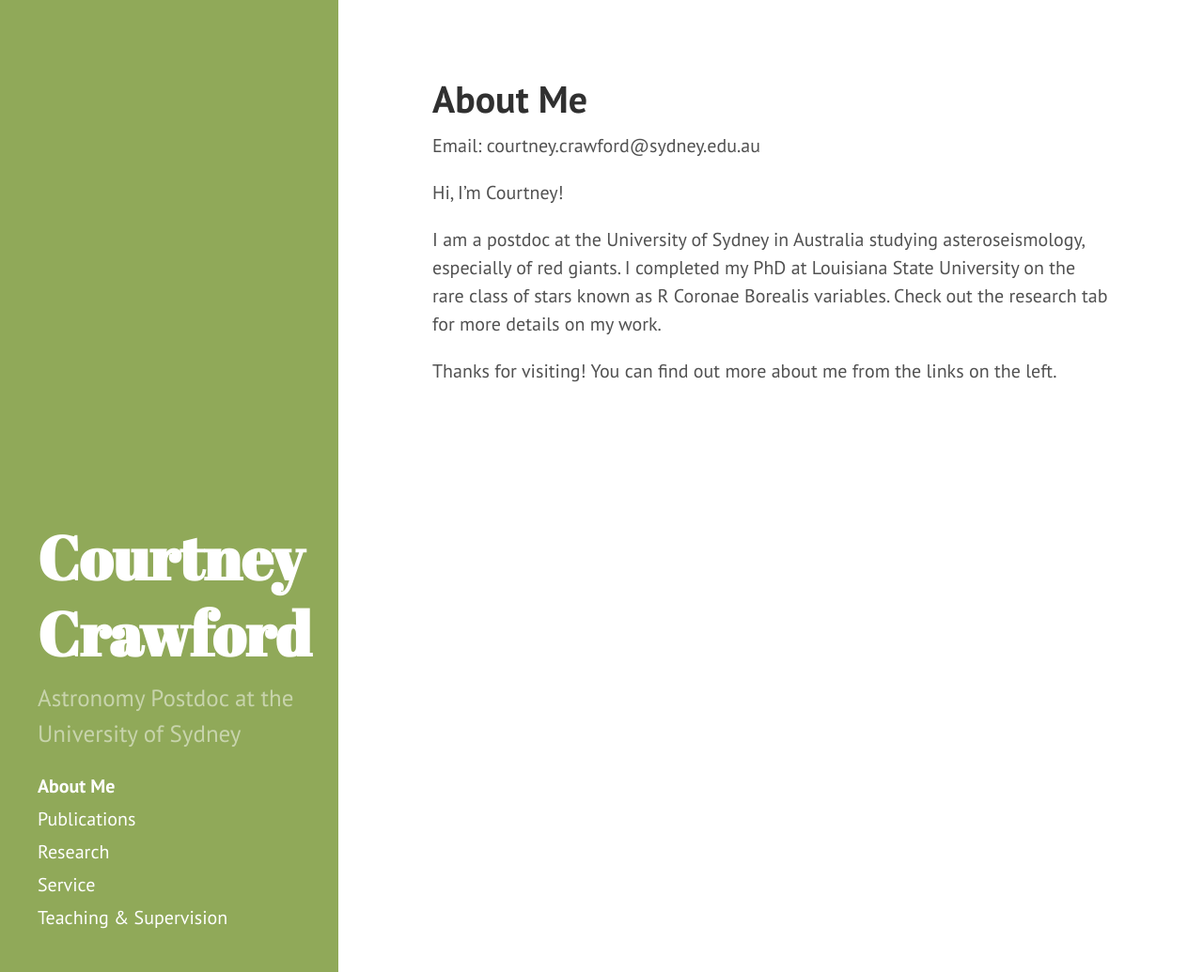
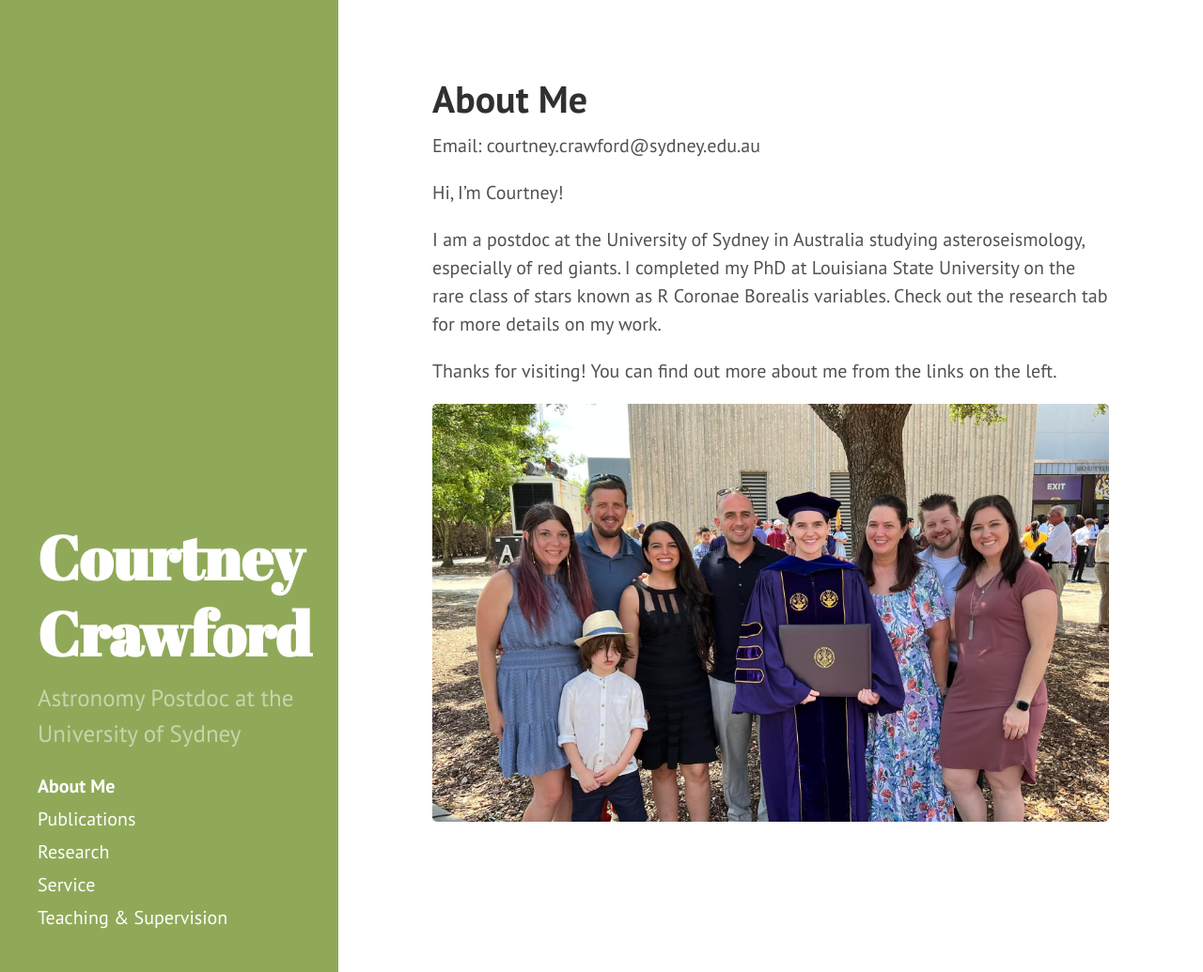
Before and after one commit to courtcraw/courtcraw.github.io, a Jekyll site: the page built from index.md, in a window 1280 px wide and 1035 px high. Shown: the whole window at 94% size. Built offline with Jekyll 4.4.1, drawn with Linux system fonts in a browser that asks for light colours; the list of posts is cut into pages by our own code.

Commit message:
fine I will add a photo of myself

```diff
--- a/index.md
+++ b/index.md
@@ -10,3 +10,5 @@ Hi, I'm Courtney!
 I am a postdoc at the University of Sydney in Australia studying asteroseismology, especially of red giants. I completed my PhD at Louisiana State University on the rare class of stars known as R Coronae Borealis variables. Check out the research tab for more details on my work.
 
 Thanks for visiting! You can find out more about me from the links on the left.
+
+![A picture from my PhD Graduation, I'm the one in the fancy velvet robe](./pictures/graduation_fam.jpeg)
```
Also changed, not shown: pictures/graduation_fam.jpeg (added).
